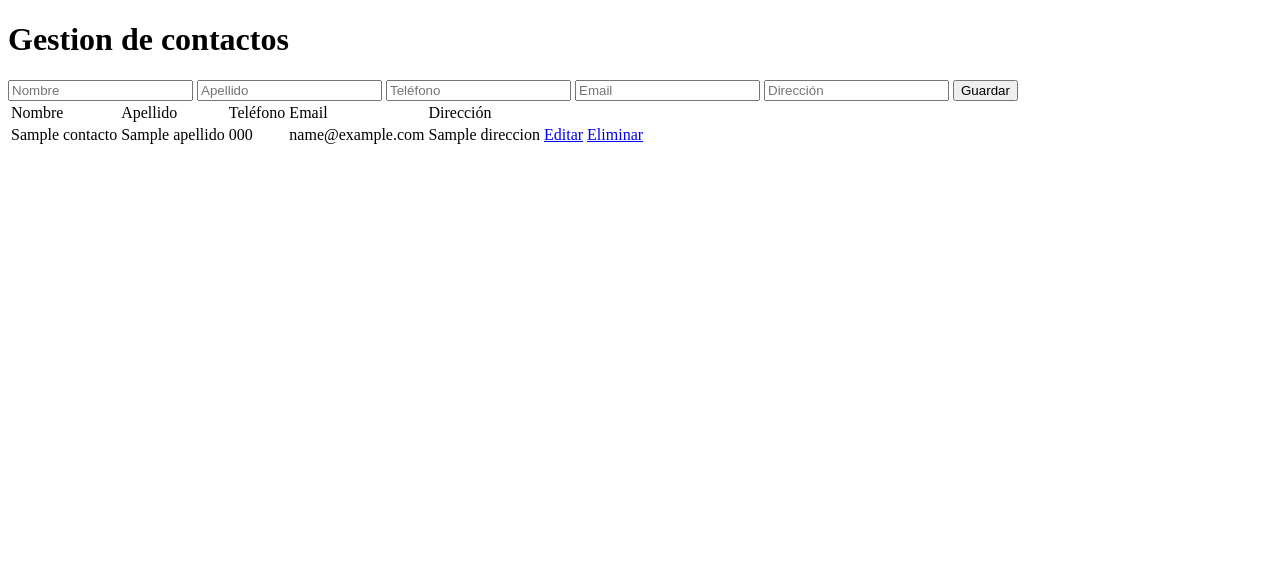
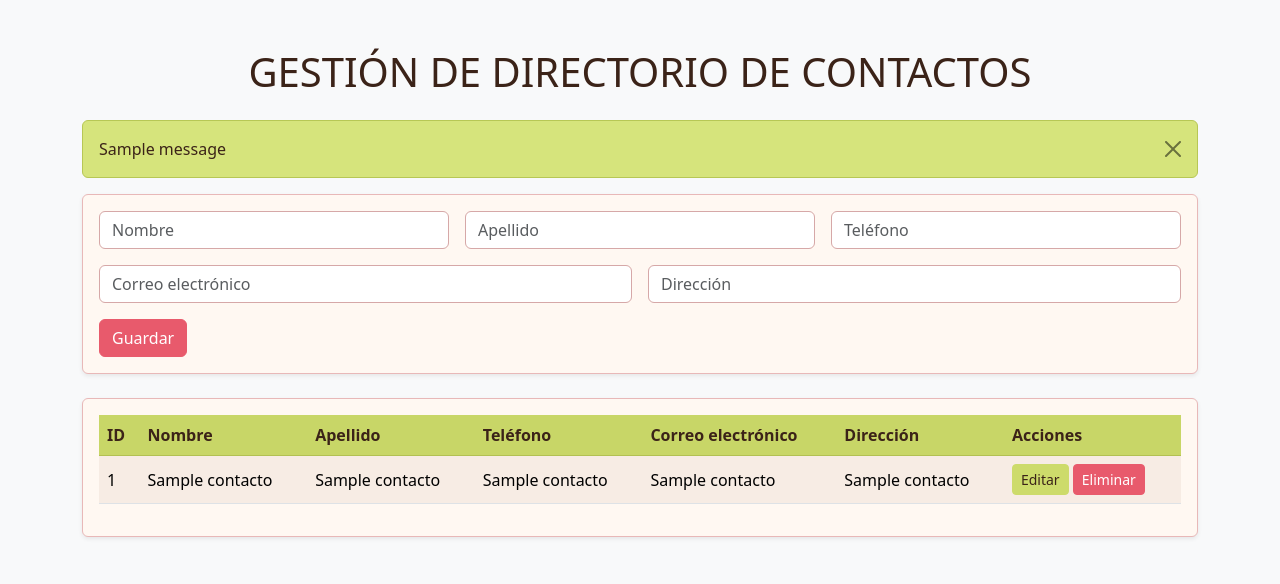
Before and after one commit to 125052997-hash/KRAKLITOS-TIID-221, a Flask app: template EXAMEN_2DO_PARCIAL/templates/index.html in a window 1280 px wide. Shown: the top 584 px of the page. Run offline with Flask 3, Linux system fonts and the light colour scheme; the template is opened without the code that fills it: most values are stand-ins (such as "Sample title", 1, 10 or a date in 2020); one stand-in notice (Sample message) is shown; some libraries are stand-ins or nearby versions.

Commit message:
Examen terminado (creo)

```diff
--- /dev/null
+++ b/EXAMEN_2DO_PARCIAL/app.py
@@ -0,0 +1,106 @@
+from flask import Flask, redirect, render_template, request, url_for, flash
+from flask_mysqldb import MySQL
+
+app = Flask(__name__)
+app.config["TEMPLATES_AUTO_RELOAD"] = True
+
+# CONEXIÓN A MYSQL
+app.config['MYSQL_HOST'] = 'localhost'
+app.config['MYSQL_USER'] = 'root'
+app.config['MYSQL_PASSWORD'] = ''
+app.config['MYSQL_DB'] = 'crud_contactos'
+app.secret_key = 'mysecretkey'
+
+mysql = MySQL(app)
+
+
+# RUTA PRINCIPAL: READ (Listar contactos)
+@app.route('/')
+def index():
+    con = mysql.connection.cursor()
+    con.execute('SELECT * FROM tb_contactos')
+    datos = con.fetchall()
+    con.close()
+    return render_template('index.html', listContactos=datos)
+
+
+# RUTA CREATE (Guardar contacto)
+@app.route('/guardar', methods=['POST'])
+def guardar():
+    if request.method == 'POST':
+        nombre = request.form['txtNombre']
+        apellido = request.form['txtApellido']
+        telefono = request.form['txtTelefono']
+        email = request.form['txtEmail']
+        direccion = request.form['txtDireccion']
+
+        con = mysql.connection.cursor()
+        con.execute(
+            'INSERT INTO tb_contactos (nombre, apellido, telefono, email, direccion) VALUES (%s, %s, %s, %s, %s)',
+            (nombre, apellido, telefono, email, direccion)
+        )
+        mysql.connection.commit()
+        con.close()
+
+        flash('¡El contacto fue agregado correctamente!')
+        return redirect(url_for('index'))
+
+
+# RUTA PARA MOSTRAR FORMULARIO DE EDICIÓN
+@app.route('/editar/<int:id>')
+def editar(id):
+    con = mysql.connection.cursor()
+    con.execute('SELECT * FROM tb_contactos WHERE id = %s', (id,))
+    contacto = con.fetchone()
+    con.close()
+    return render_template('editarContacto.html', contacto=contacto)
+
+
+# RUTA UPDATE (Actualizar contacto)
+@app.route('/actualizar/<int:id>', methods=['POST'])
+def actualizar(id):
+    if request.method == 'POST':
+        nombre = request.form['txtNombre']
+        apellido = request.form['txtApellido']
+        telefono = request.form['txtTelefono']
+        email = request.form['txtEmail']
+        direccion = request.form['txtDireccion']
+
+        con = mysql.connection.cursor()
+        con.execute(
+            'UPDATE tb_contactos SET nombre=%s, apellido=%s, telefono=%s, email=%s, direccion=%s WHERE id=%s',
+            (nombre, apellido, telefono, email, direccion, id)
+        )
+        mysql.connection.commit()
+        con.close()
+
+        flash(f'Se actualizó el contacto: {nombre} {apellido}')
+        return redirect(url_for('index'))
+
+
+# RUTA PARA MOSTRAR VISTA DE CONFIRMACIÓN DE ELIMINACIÓN
+@app.route('/confirmar_eliminar/<int:id>')
+def confirmar_eliminar(id):
+    con = mysql.connection.cursor()
+    con.execute('SELECT * FROM tb_contactos WHERE id = %s', (id,))
+    contacto = con.fetchone()
+    con.close()
+    return render_template('eliminarContacto.html', contacto=contacto)
+
+
+# RUTA DELETE (Eliminar contacto)
+@app.route('/eliminar/<int:id>', methods=['POST'])
+def eliminar(id):
+    if request.method == 'POST':
+        nombre = request.form.get('txtNombre', '')
+        con = mysql.connection.cursor()
+        con.execute('DELETE FROM tb_contactos WHERE id = %s', (id,))
+        mysql.connection.commit()
+        con.close()
+
+        flash(f'Se eliminó el contacto: {nombre}')
+        return redirect(url_for('index'))
+
+
+if __name__ == '__main__':
+    app.run(debug=True)
--- a/EXAMEN_2DO_PARCIAL/templates/index.html
+++ b/EXAMEN_2DO_PARCIAL/templates/index.html
@@ -1,58 +1,167 @@
 <!DOCTYPE html>
-<html lang="en">
+<html lang="es">
 <head>
     <meta charset="UTF-8">
     <meta name="viewport" content="width=device-width, initial-scale=1.0">
-    <title>Crud de directorio</title>
+    <title>CRUD Directorio de Contactos</title>
+    <link href="https://cdn.jsdelivr.net/npm/bootstrap@5.3.3/dist/css/bootstrap.min.css" rel="stylesheet">
+    <style>
+        body {
+            background-color: #ffd6d6; /* Rosa suave de fondo */
+            color: #3b2318;
+        }
+
+        .card {
+            background-color: #fff8f2; /* Crema claro */
+            border-color: #e8b8b8;
+        }
+
+        .form-control {
+            background-color: #ffffff;
+            border-color: #d6a8a8;
+            color: #3b2318;
+        }
+
+        .form-control:focus {
+            border-color: #e85a6c;
+            box-shadow: 0 0 0 0.2rem rgba(232, 90, 108, 0.2);
+        }
+
+        .alert-success {
+            background-color: #d6e47c; /* Verde pera suave */
+            border-color: #b7c755;
+            color: #3b2318;
+        }
+
+        .btn-primary {
+            background-color: #e85a6c; /* Rosa/rojo del cabello */
+            border-color: #e85a6c;
+            color: #ffffff;
+        }
+
+        .btn-primary:hover,
+        .btn-primary:focus {
+            background-color: #d14658;
+            border-color: #d14658;
+            color: #ffffff;
+        }
+
+        .btn-warning {
+            background-color: #cddb6b; /* Verde pera */
+            border-color: #cddb6b;
+            color: #3b2318;
+        }
+
+        .btn-warning:hover {
+            background-color: #b8c754;
+            border-color: #b8c754;
+            color: #3b2318;
+        }
+
+        .btn-danger {
+            background-color: #e85a6c;
+            border-color: #e85a6c;
+            color: #ffffff;
+        }
+
+        .btn-danger:hover {
+            background-color: #d14658;
+            border-color: #d14658;
+            color: #ffffff;
+        }
+
+        .table {
+            --bs-table-bg: #fff8f2;
+            --bs-table-striped-bg: #f7ece4;
+            --bs-table-hover-bg: #f2e2d8;
+            color: #3b2318;
+        }
+
+        .table thead.table-dark,
+        .table thead.table-dark th {
+            background-color: #c8d667; /* Verde pera en encabezado de tabla */
+            border-color: #b2c052;
+            color: #3b2318;
+        }
+    </style>
 </head>
-<body>
-    <div>
-        <h1>Gestion de contactos</h1>
+<body class="bg-light">
+    <div class="container py-5">
+        <h1 class="mb-4 text-center">GESTIÓN DE DIRECTORIO DE CONTACTOS</h1>
 
-        {% with mesajes= get_flashed_messages()%}
-            {% if masajes%}
-                {% for msj in mesajes %}
-                    <h3>{{ msj }}</h3>
+        {% with mensajes = get_flashed_messages() %}
+            {% if mensajes %}
+                {% for msj in mensajes %}
+                    <div class="alert alert-success alert-dismissible fade show" role="alert">
+                        {{ msj }}
+                        <button type="button" class="btn-close" data-bs-dismiss="alert" aria-label="Close"></button>
+                    </div>
                 {% endfor %}
             {% endif %}
         {% endwith %}
 
-        <!--FORMULARIO-->
-        <form action="/guardar" method="POST">
-            <input type="text" name="nombre" placeholder="Nombre">
-            <input type="text" name="apellido" placeholder="Apellido">
-            <input type="tel" name="telefono" placeholder="Teléfono">
-            <input type="email" name="email" placeholder="Email">
-            <input type="text" name="direccion" placeholder="Dirección">
-            <button type="submit">Guardar</button>
+        <!-- FORMULARIO -->
+        <div class="card shadow-sm mb-4">
+            <div class="card-body">
+                <form action="/guardar" method="POST" class="row g-3">
+                    <div class="col-md-4">
+                        <input type="text" class="form-control" name="txtNombre" placeholder="Nombre" required>
+                    </div>
+                    <div class="col-md-4">
+                        <input type="text" class="form-control" name="txtApellido" placeholder="Apellido" required>
+                    </div>
+                    <div class="col-md-4">
+                        <input type="text" class="form-control" name="txtTelefono" placeholder="Teléfono" required>
+                    </div>
+                    <div class="col-md-6">
+                        <input type="email" class="form-control" name="txtEmail" placeholder="Correo electrónico" required>
+                    </div>
+                    <div class="col-md-6">
+                        <input type="text" class="form-control" name="txtDireccion" placeholder="Dirección" required>
+                    </div>
+                    <div class="col-12">
+                        <button type="submit" class="btn btn-primary">Guardar</button>
+                    </div>
                 </form>
-        <table>
-            <thead>
+            </div>
+        </div>
+
+        <!-- TABLA -->
+        <div class="card shadow-sm">
+            <div class="card-body table-responsive">
+                <table class="table table-striped table-hover align-middle">
+                    <thead class="table-dark">
                         <tr>
-                    <td>Nombre</td>
-                    <td>Apellido</td>
-                    <td>Teléfono</td>
-                    <td>Email</td>
-                    <td>Dirección</td>
+                            <th>ID</th>
+                            <th>Nombre</th>
+                            <th>Apellido</th>
+                            <th>Teléfono</th>
+                            <th>Correo electrónico</th>
+                            <th>Dirección</th>
+                            <th>Acciones</th>
                         </tr>
                     </thead>
                     <tbody>
-                {% for contacto in contactos %}
+                        {% for contacto in listContactos %}
                         <tr>
-                        <td>{{ contacto.nombre }}</td>
-                        <td>{{ contacto.apellido }}</td>
-                        <td>{{ contacto.telefono }}</td>
-                        <td>{{ contacto.email }}</td>
-                        <td>{{ contacto.direccion }}</td>
+                            <td>{{ contacto.0 }}</td>
+                            <td>{{ contacto.1 }}</td>
+                            <td>{{ contacto.2 }}</td>
+                            <td>{{ contacto.3 }}</td>
+                            <td>{{ contacto.4 }}</td>
+                            <td>{{ contacto.5 }}</td>
                             <td>
-                            <a href="/editar">Editar</a>
-                            <a href="#">Eliminar</a>
+                                <a href="/editar/{{ contacto.0 }}" class="btn btn-warning btn-sm">Editar</a>
+                                <a href="/confirmar_eliminar/{{ contacto.0 }}" class="btn btn-danger btn-sm">Eliminar</a>
                             </td>
                         </tr>
                         {% endfor %}
                     </tbody>
-
                 </table>
             </div>
+        </div>
+    </div>
+
+    <script src="https://cdn.jsdelivr.net/npm/bootstrap@5.3.3/dist/js/bootstrap.bundle.min.js"></script>
 </body>
 </html>
```
Also changed, not shown: EXAMEN_2DO_PARCIAL/templates/app.py (deleted, +0 -50 lines), EXAMEN_2DO_PARCIAL/templates/editarAlbum.html (deleted, +0 -21 lines), EXAMEN_2DO_PARCIAL/templates/editarContacto.html (added, +42 -0 lines), EXAMEN_2DO_PARCIAL/templates/eliminarContacto.html (added, +52 -0 lines). Lines whose indentation alone changed are shown as unchanged.
